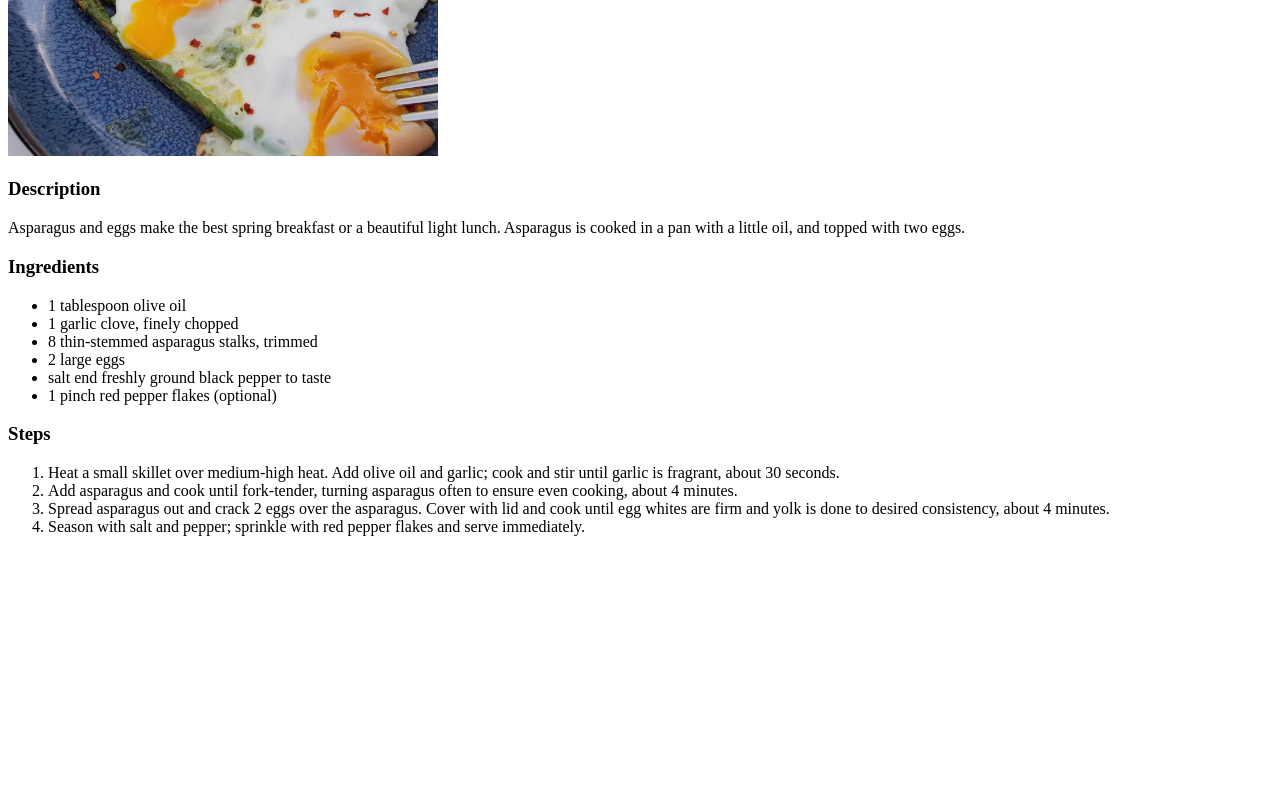
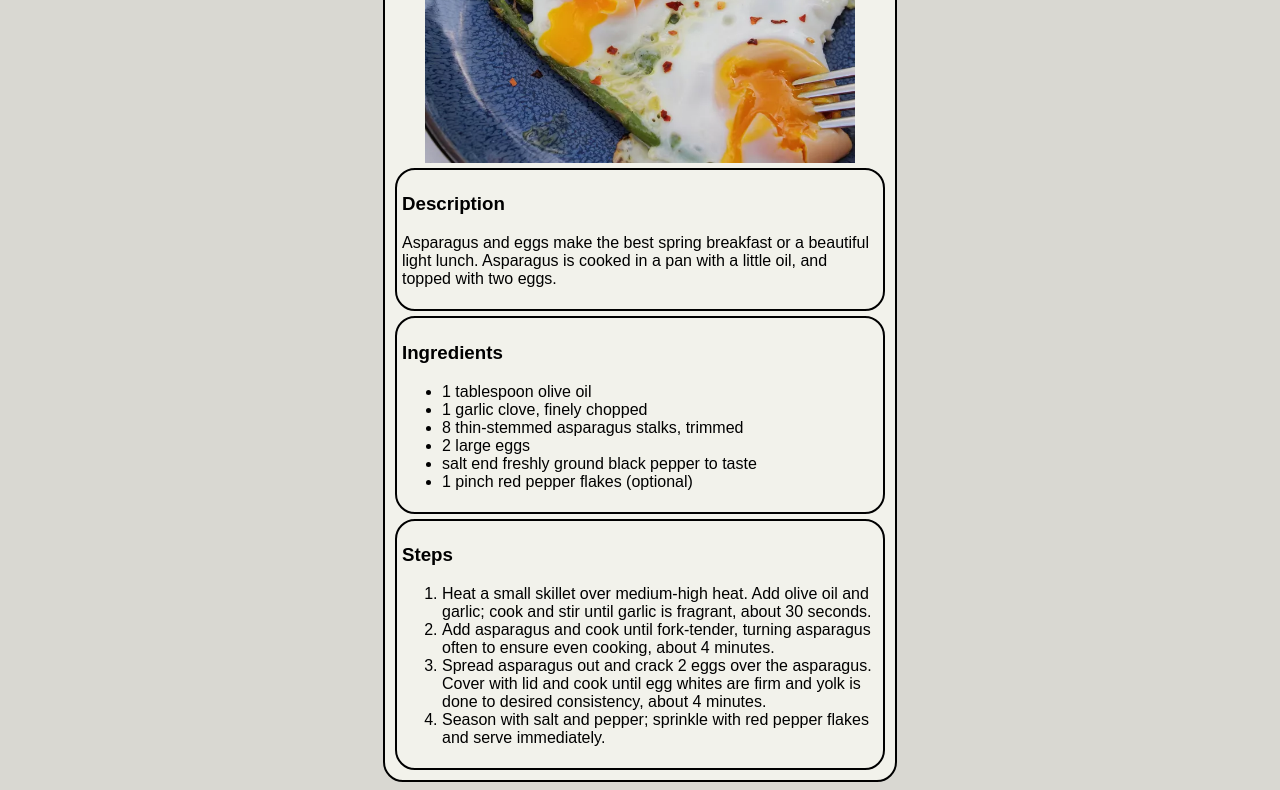
Before and after one commit to H1rayama/odin-recipes, a plain HTML site: page recipes/asparaguseggs.html in a window 1280 px wide. Shown: the part 273-1063 px from the top of the page. Before the commit the page ends 825 px from the top, so only its background shows below. Drawn offline with Linux system fonts and the light colour scheme.

Commit message:
Add classes and link to style.css

```diff
--- a/recipes/asparaguseggs.html
+++ b/recipes/asparaguseggs.html
@@ -3,14 +3,19 @@
     <head>
         <meta charset="UTF-8">
         <title>Asparagus and Eggs</title>
+        <link rel="stylesheet" href="style.css">
     </head>
     <body>
         <a href="../index.html">Home</a>
-        <h1>Asparagus and Eggs</h1>
+        <div class="card">
+            <h1>Asparagus and Eggs</h1>
         <img src="../images/asparaguseggs.webp" alt="Asparagus and Eggs on a blue plate" width="430">
-        <h3>Description</h3>
-        <p>
-            Asparagus and eggs make the best spring breakfast or a beautiful light lunch. Asparagus is cooked in a pan with a little oil, and topped with two eggs.</p>
+        <div class="description">
+            <h3>Description</h3>
+            <p>
+                Asparagus and eggs make the best spring breakfast or a beautiful light lunch. Asparagus is cooked in a pan with a little oil, and topped with two eggs.</p>
+        </div>
+       <div class="ingredients">
         <h3>Ingredients</h3>
         <ul>
             <li>1 tablespoon olive oil</li>
@@ -20,6 +25,8 @@
             <li>salt end freshly ground black pepper to taste</li>
             <li>1 pinch red pepper flakes (optional)</li>
         </ul>
+       </div>
+       <div class="steps">
         <h3>Steps</h3>
         <ol>
             <li>Heat a small skillet over medium-high heat. Add olive oil and garlic; cook and stir until garlic is fragrant, about 30 seconds.</li>
@@ -28,5 +35,9 @@
             </li>
             <li>Season with salt and pepper; sprinkle with red pepper flakes and serve immediately.</li>
         </ol>
+       </div>
+
+        </div>
+
     </body>
 </html>
```
